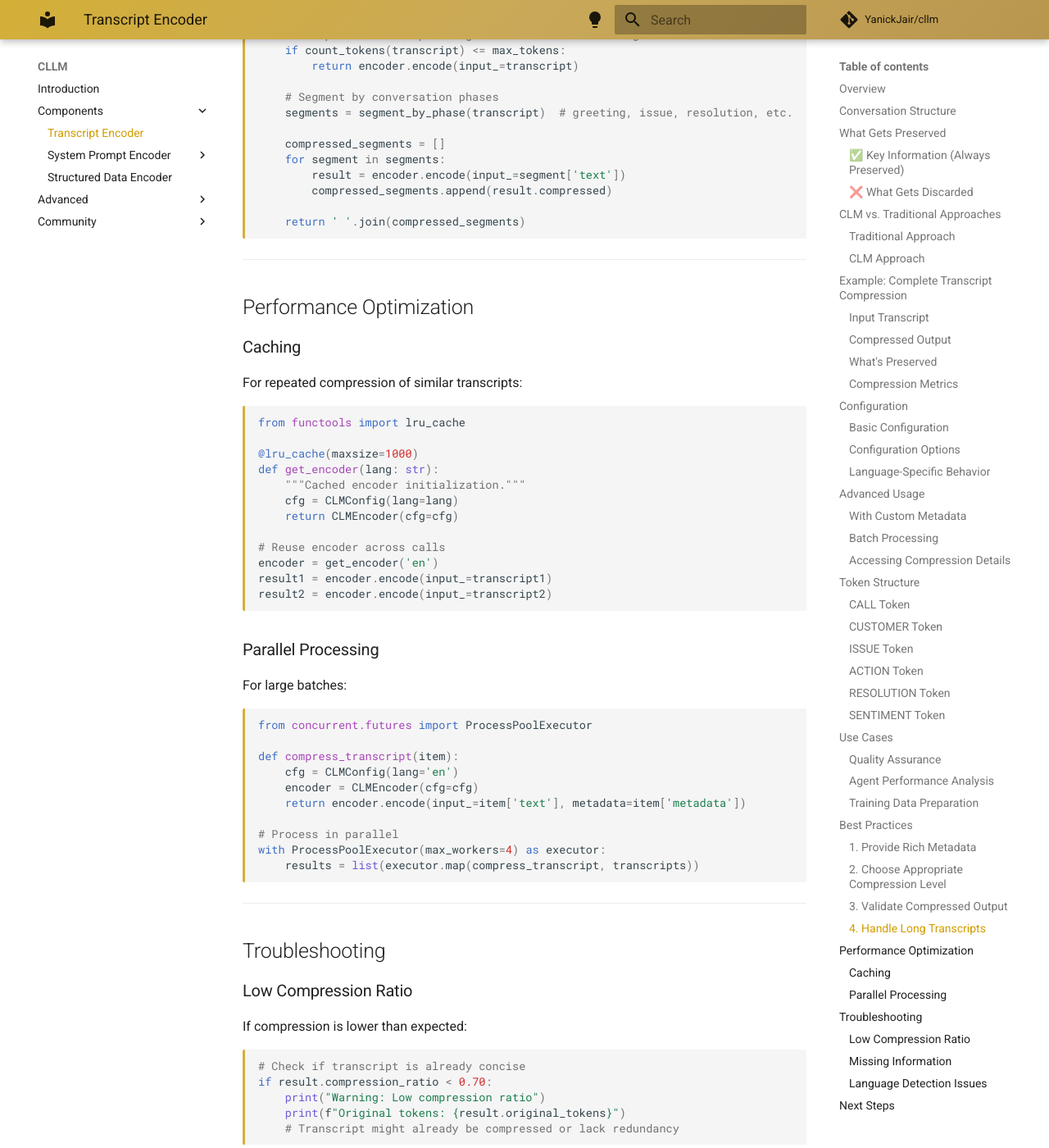
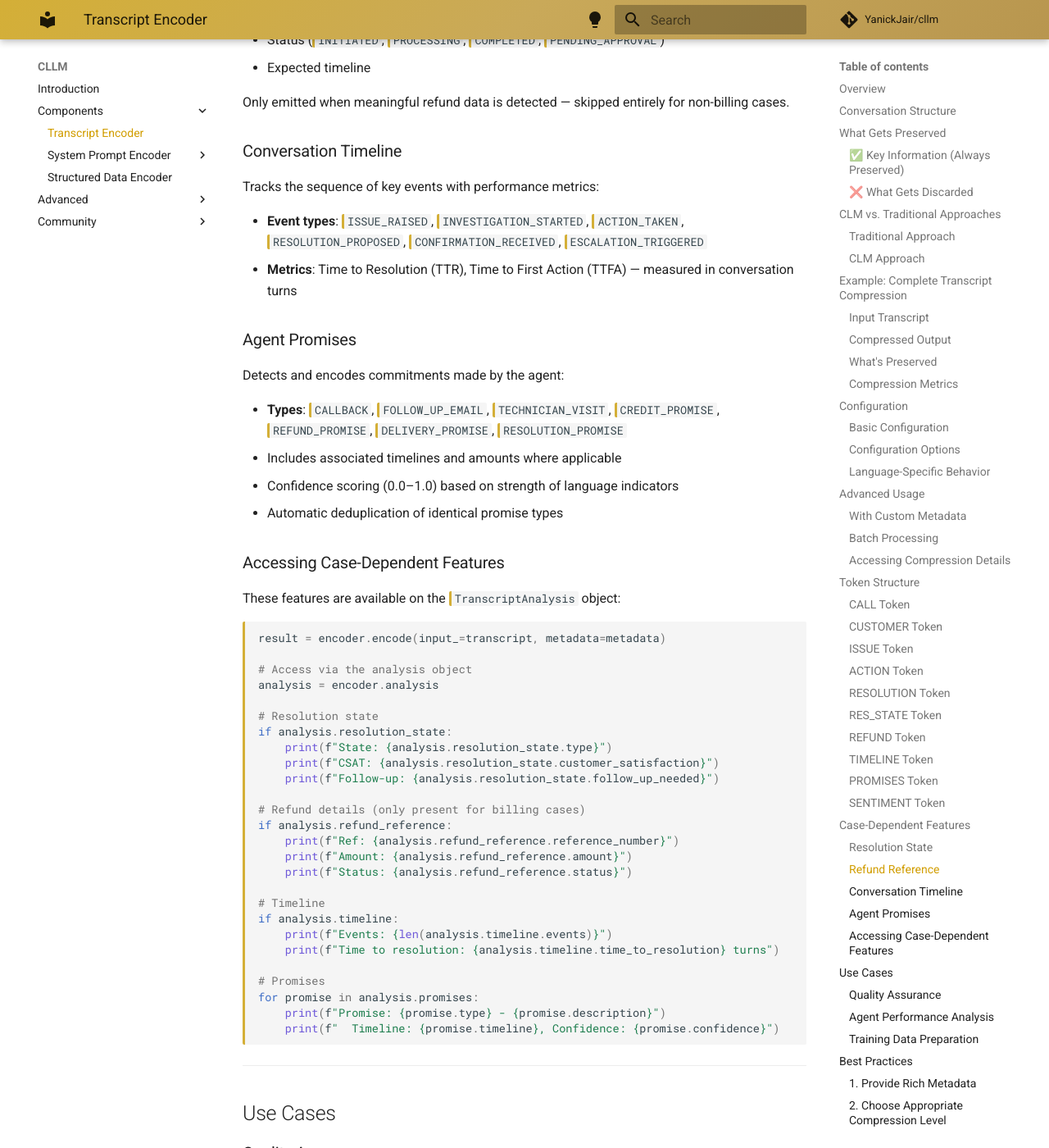
Before and after one commit to YanickJair/cllm, an MkDocs documentation site: the page built from docs/transcript_encoder.md, in a window 1280 px wide and 1400 px high, scrolled down 10595 px. Shown: the whole window at 82% size. Built offline with MkDocs 1.6.1 and Material for MkDocs 9.7.7, drawn with Linux system fonts in a browser that asks for light colours; comment, search, counter and statistics services are not loaded; some of the changed text lies outside the part shown.

Commit message:
updated documantation

````diff
--- a/docs/transcript_encoder.md
+++ b/docs/transcript_encoder.md
@@ -39,6 +39,10 @@
 | **Actions Taken** | Troubleshooting steps, verification processes |
 | **Outcomes** | What worked, what didn't, next steps |
 | **Resolution** | How the call ended, follow-up required |
+| **Resolution State** | Granular resolution status, completeness, satisfaction |
+| **Refund Details** | Reference numbers, amounts, methods, timelines (billing cases) |
+| **Conversation Timeline** | Ordered events with time-to-resolution metrics |
+| **Agent Promises** | Commitments made (callbacks, credits, follow-ups) |
 | **Temporal Sequence** | Order of events (critical for troubleshooting) |
 | **Sentiment Trajectory** | Emotional journey (frustrated → satisfied) |
 | **Performance Metrics** | Agent quality indicators, compliance markers |
@@ -163,9 +167,11 @@
 | **Agent Identity** | "Hi Raj" / "your help, Raj" | `AGENT=Raj` |
 | **Customer Contact** | "melissa.jordan@example.com" | `EMAIL=melissa.jordan@example.com` |
 | **Issue Type** | "extra charge... billed twice" | `BILLING_DISPUTE:SEVERITY=LOW` |
-| **Root Cause** | "system retried payment after first succeeded" | Implicit in `ACTION:TROUBLESHOOT` |
-| **Resolution** | "full refund... 3-5 business days" | `ACTION:REFUND:TIMELINE=3-5_DAYS` |
-| **Reference** | "RFD-908712" | `REFERENCE=RFD-908712` |
+| **Root Cause** | "system retried payment after first succeeded" | Implicit in `ACTION_CHAIN:TROUBLESHOOT` |
+| **Resolution** | "full refund... 3-5 business days" | `RESOLUTION:RESOLVED:TIMELINE=3-5d` |
+| **Resolution State** | Customer satisfied, issue fully resolved | `RES_STATE:FULLY_RESOLVED:CSAT=SATISFIED` |
+| **Refund Details** | "RFD-908712", card credit, 3-5 days | `REFUND:REF=RFD-908712:AMT=$89.99:METHOD=CARD_CREDIT` |
+| **Event Timeline** | Issue → investigation → action → confirmation | `TIMELINE:ISSUE_RAISED→...→CONFIRMATION_RECEIVED:TTR=4` |
 | **Sentiment Arc** | Concerned → Satisfied → Grateful | `NEUTRAL→SATISFIED→GRATEFUL` |
 
 ### Compression Metrics
@@ -307,6 +313,8 @@
     print(f"Sentiment trajectory: {result.metadata.get('sentiment')}")
 ```
 
+See [Case-Dependent Features](#case-dependent-features) for accessing resolution state, refund details, timeline, and agent promises.
+
 ---
 
 ## Token Structure
@@ -348,6 +356,43 @@
 [RESOLUTION:FOLLOW_UP:DATE=2024-01-15]
 ```
 
+### RES_STATE Token
+Enhanced resolution state with granularity (case-dependent):
+```
+[RES_STATE:FULLY_RESOLVED:CSAT=SATISFIED]
+[RES_STATE:PARTIALLY_RESOLVED:COMPLETENESS=PARTIAL:FOLLOW_UP=YES:REASON=VERIFICATION_NEEDED]
+[RES_STATE:PENDING:CSAT=NEUTRAL]
+[RES_STATE:ESCALATED:CSAT=DISSATISFIED:FOLLOW_UP=YES:REASON=SCHEDULED_CALLBACK]
+```
+
+When the base `RESOLUTION` is `UNKNOWN` but a clearer state can be inferred (e.g., from customer satisfaction signals), only the `RES_STATE` token is emitted — avoiding redundant `UNKNOWN` output.
+
+### REFUND Token
+Refund details for billing/refund cases (case-dependent — only emitted when the issue involves billing disputes, refund requests, or duplicate charges):
+```
+[REFUND:REF=RFD-908712:AMT=$14.99:METHOD=CARD_CREDIT:STATUS=INITIATED:TIMELINE=3-5d]
+[REFUND:AMT=$89.99:METHOD=ACCOUNT_CREDIT:STATUS=COMPLETED]
+```
+
+### TIMELINE Token
+Conversation event timeline with performance metrics:
+```
+[TIMELINE:ISSUE_RAISED→INVESTIGATION_STARTED→ACTION_TAKEN→CONFIRMATION_RECEIVED:TTR=4:TTFA=2]
+```
+
+- `TTR` = Time to Resolution (turns between issue and resolution)
+- `TTFA` = Time to First Action (turns between issue and first agent action)
+- Events are limited to 8 per timeline
+
+### PROMISES Token
+Agent commitments extracted from the conversation:
+```
+[PROMISES:CALLBACK(24h):REFUND_PROMISE($14.99,3-5d):FOLLOW_UP_EMAIL]
+[PROMISES:TECHNICIAN_VISIT(MONDAY):CREDIT_PROMISE($50.00)]
+```
+
+Promise types: `CALLBACK`, `FOLLOW_UP_EMAIL`, `TECHNICIAN_VISIT`, `CREDIT_PROMISE`, `REFUND_PROMISE`, `DELIVERY_PROMISE`, `RESOLUTION_PROMISE`
+
 ### SENTIMENT Token
 Emotional trajectory:
 ```
@@ -356,6 +401,83 @@
 ```
 
 See [Token Hierarchy](advanced/clm_tokenization.md) for complete details.
+
+---
+
+## Case-Dependent Features
+
+The encoder now extracts **case-dependent features** — additional structured data that is only emitted when relevant to the conversation type. This avoids bloating output with empty or irrelevant fields.
+
+### Resolution State
+
+Provides granular resolution tracking beyond the basic `RESOLUTION` token:
+
+- **Type**: `FULLY_RESOLVED`, `PARTIALLY_RESOLVED`, `PENDING`, `ESCALATED`, `UNRESOLVED`, `RESOLVED_PENDING_VERIFICATION`
+- **Completeness**: `FULL`, `PARTIAL`, `NONE`
+- **Customer Satisfaction (CSAT)**: `SATISFIED`, `NEUTRAL`, `DISSATISFIED` — derived from final customer turns and sentiment
+- **Follow-up**: Whether follow-up is needed and the reason (`PENDING_ACTION`, `VERIFICATION_NEEDED`, `SCHEDULED_CALLBACK`)
+
+The encoder uses smart deduplication: when the base resolution is `UNKNOWN` but a clear state can be inferred, only `RES_STATE` is emitted.
+
+### Refund Reference
+
+Automatically extracted for billing-related cases (`BILLING_DISPUTE`, `REFUND_REQUEST`, `DUPLICATE_CHARGE`, etc.):
+
+- Reference number (pattern matching for `RFD-`, `REF-`, `CRD-` prefixes)
+- Amount, method (`CARD_CREDIT`, `ACCOUNT_CREDIT`, `CHECK`, `PAYPAL`, `BANK_TRANSFER`)
+- Status (`INITIATED`, `PROCESSING`, `COMPLETED`, `PENDING_APPROVAL`)
+- Expected timeline
+
+Only emitted when meaningful refund data is detected — skipped entirely for non-billing cases.
+
+### Conversation Timeline
+
+Tracks the sequence of key events with performance metrics:
+
+- **Event types**: `ISSUE_RAISED`, `INVESTIGATION_STARTED`, `ACTION_TAKEN`, `RESOLUTION_PROPOSED`, `CONFIRMATION_RECEIVED`, `ESCALATION_TRIGGERED`
+- **Metrics**: Time to Resolution (TTR), Time to First Action (TTFA) — measured in conversation turns
+
+### Agent Promises
+
+Detects and encodes commitments made by the agent:
+
+- **Types**: `CALLBACK`, `FOLLOW_UP_EMAIL`, `TECHNICIAN_VISIT`, `CREDIT_PROMISE`, `REFUND_PROMISE`, `DELIVERY_PROMISE`, `RESOLUTION_PROMISE`
+- Includes associated timelines and amounts where applicable
+- Confidence scoring (0.0–1.0) based on strength of language indicators
+- Automatic deduplication of identical promise types
+
+### Accessing Case-Dependent Features
+
+These features are available on the `TranscriptAnalysis` object:
+
+```python
+result = encoder.encode(input_=transcript, metadata=metadata)
+
+# Access via the analysis object
+analysis = encoder.analysis
+
+# Resolution state
+if analysis.resolution_state:
+    print(f"State: {analysis.resolution_state.type}")
+    print(f"CSAT: {analysis.resolution_state.customer_satisfaction}")
+    print(f"Follow-up: {analysis.resolution_state.follow_up_needed}")
+
+# Refund details (only present for billing cases)
+if analysis.refund_reference:
+    print(f"Ref: {analysis.refund_reference.reference_number}")
+    print(f"Amount: {analysis.refund_reference.amount}")
+    print(f"Status: {analysis.refund_reference.status}")
+
+# Timeline
+if analysis.timeline:
+    print(f"Events: {len(analysis.timeline.events)}")
+    print(f"Time to resolution: {analysis.timeline.time_to_resolution} turns")
+
+# Promises
+for promise in analysis.promises:
+    print(f"Promise: {promise.type} - {promise.description}")
+    print(f"  Timeline: {promise.timeline}, Confidence: {promise.confidence}")
+```
 
 ---
 
````
